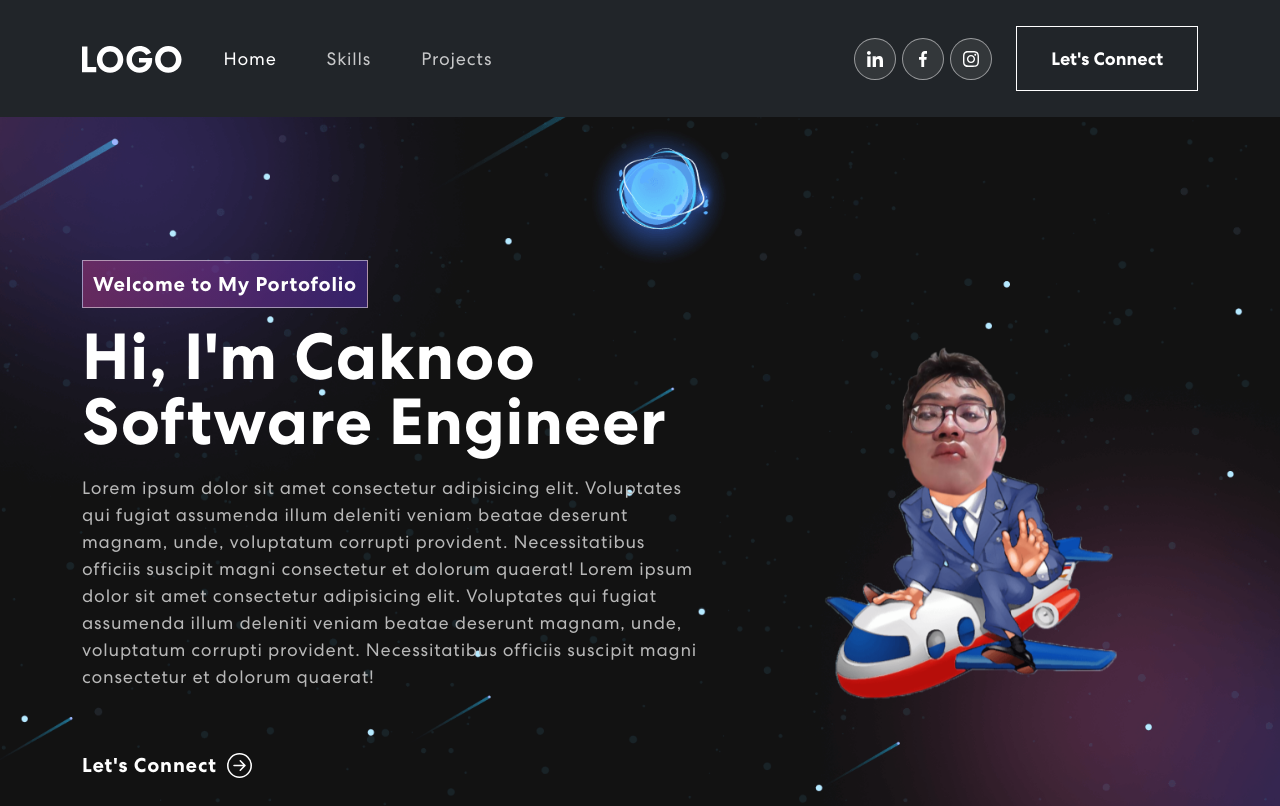
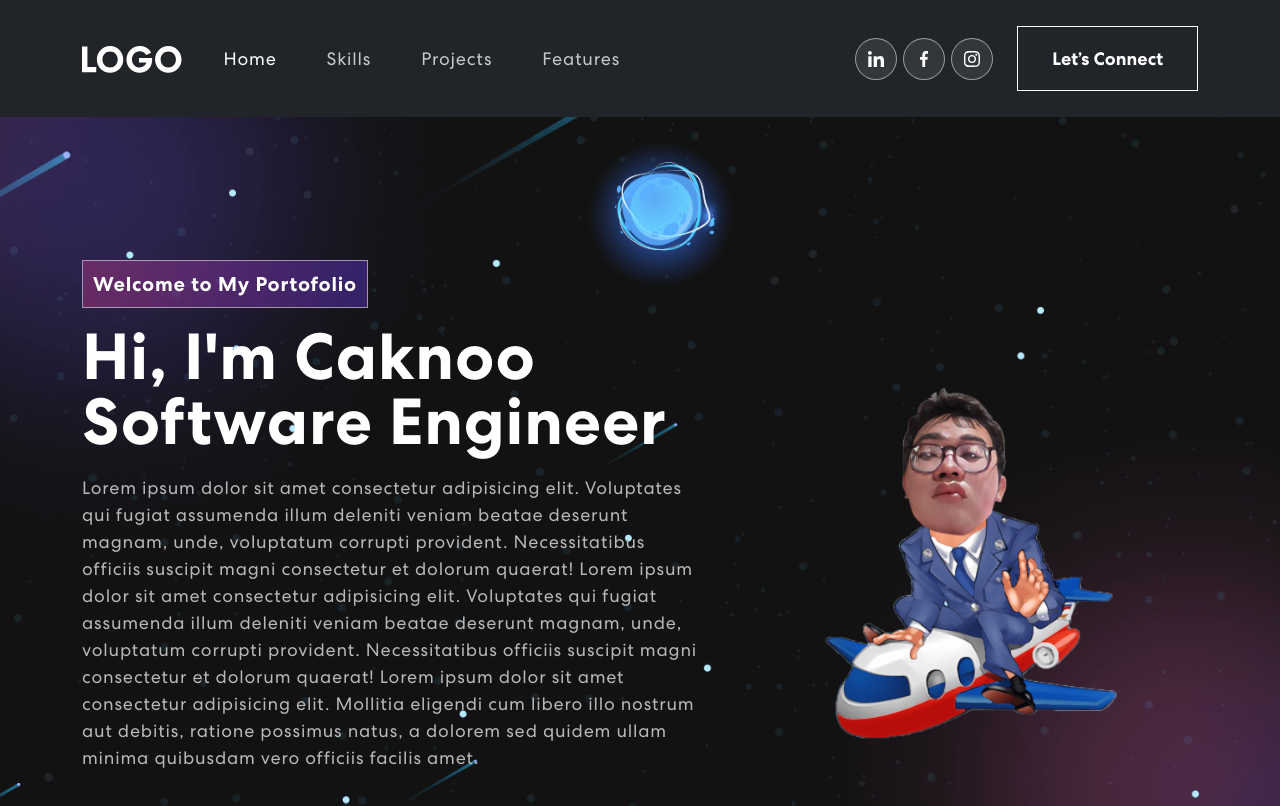
Before and after one commit to Caknoooo/cakno_personal_portofolio, a React (Create React App) app: page / in a window 1280 px wide. Shown: the top 806 px of the page. Built offline with nearby package versions, Linux system fonts and the light colour scheme.

Commit message:
refactor: modified and styling NavBar and Banner

```diff
--- a/src/components/Banner.jsx
+++ b/src/components/Banner.jsx
@@ -4,7 +4,10 @@ import headerImg from "../assets/img/header-img.svg";
 import hero from "../assets/img/hero1.png";
 import hero2 from "../assets/img/hero2.png";
 import hero3 from "../assets/img/hero3.png";
+import TrackVisibility from "react-on-screen";
+import { isVisible } from "@testing-library/user-event/dist/utils";
 import { useState, useEffect } from "react";
+import 'animate.css';
 
 export const Banner = () => {
   const [loopNum, setLoopNum] = useState(0);
@@ -17,6 +20,7 @@ export const Banner = () => {
   const [text, setText] = useState("");
   const [delta, setDelta] = useState(300 - Math.random() * 100);
   const period = 2000;
+  const [index, setIndex] = useState(1);
 
   useEffect(() => {
     let ticker = setInterval(() => {
@@ -38,49 +42,77 @@ export const Banner = () => {
     setText(updateText);
 
     if (isDeleting) {
-      setDelta(prevDelta => prevDelta / 2);
+      setDelta((prevDelta) => prevDelta / 2);
     }
 
     if (!isDeleting && updateText === fullText) {
       setIsDeleting(true);
       setDelta(period);
-    }
-    else if (isDeleting && updateText === '') {
+    } else if (isDeleting && updateText === "") {
       setIsDeleting(false);
       setDelta(500);
+      setIndex(1);
       setLoopNum(loopNum + 1);
     }
-
+    else {
+      setIndex(prevIndex => prevIndex + 1)
+    }
   };
 
   return (
     <section className="banner" id="home">
       <Container>
-        <Row className="align-items-center">
+        <Row className="align-items-center ">
           <Col xs={12} md={6} xl={7}>
+            <TrackVisibility>
+              {({ isVisible }) => (
+                <div
+                  className={
+                    isVisible
+                      ? "animate__animated animate__fadeIn"
+                      : ""
+                  }
+                >
                   <span className="tagline">Welcome to My Portofolio</span>
                   <h1>
                     {`Hi, I'm Caknoo`}
-              <span className="wrap"> { text }</span>
+                    <span className="wrap"> {text}</span>
                   </h1>
                   <p>
                     Lorem ipsum dolor sit amet consectetur adipisicing elit.
                     Voluptates qui fugiat assumenda illum deleniti veniam beatae
                     deserunt magnam, unde, voluptatum corrupti provident.
-              Necessitatibus officiis suscipit magni consectetur et dolorum
-              quaerat! Lorem ipsum dolor sit amet consectetur adipisicing elit.
-              Voluptates qui fugiat assumenda illum deleniti veniam beatae
-              deserunt magnam, unde, voluptatum corrupti provident.
-              Necessitatibus officiis suscipit magni consectetur et dolorum
-              quaerat!
+                    Necessitatibus officiis suscipit magni consectetur et
+                    dolorum quaerat! Lorem ipsum dolor sit amet consectetur
+                    adipisicing elit. Voluptates qui fugiat assumenda illum
+                    deleniti veniam beatae deserunt magnam, unde, voluptatum
+                    corrupti provident. Necessitatibus officiis suscipit magni
+                    consectetur et dolorum quaerat! Lorem ipsum dolor sit amet
+                    consectetur adipisicing elit. Mollitia eligendi cum libero
+                    illo nostrum aut debitis, ratione possimus natus, a dolorem
+                    sed quidem ullam minima quibusdam vero officiis facilis
+                    amet.
                   </p>
                   <button onClick={() => console.log("connect")}>
                     Let's Connect <ArrowRightCircle size={25} />
                   </button>
+                </div>
+              )}
+            </TrackVisibility>
           </Col>
 
           <Col xs={12} md={6} xl={5}>
-            <img src={hero} alt="Header img " />
+            <TrackVisibility>
+              {({ isVisible }) => (
+                <div
+                  className={
+                    isVisible ? "animate__animated animate__zoomIn" : ""
+                  }
+                >
+                  <img src={hero} alt="Header Img" />
+                </div>
+              )}
+            </TrackVisibility>
           </Col>
         </Row>
       </Container>
--- a/src/components/NavBar.jsx
+++ b/src/components/NavBar.jsx
@@ -2,6 +2,8 @@ import Container from "react-bootstrap/Container";
 import Nav from "react-bootstrap/Nav";
 import Navbar from "react-bootstrap/Navbar";
 import { useState, useEffect } from "react";
+// import { HashLink } from "react-router-hash-link";
+// import { BrowserRouter as Router } from "react-router-dom";
 import Logo from "../assets/img/logo.svg";
 import navIcon1 from "../assets/img/nav-icon1.svg";
 import navIcon2 from "../assets/img/nav-icon2.svg";
@@ -29,6 +31,7 @@ export const NavBar = () => {
   }, []);
 
   return (
+
       <Navbar bg="dark" expand="lg" className={scrolled ? "scrolled" : ""}>
         <Container>
           <Navbar.Brand href="#home">
@@ -60,11 +63,24 @@ export const NavBar = () => {
               <Nav.Link
                 href="#projects"
                 className={
-                activeLink === "projects" ? "active navbar-link" : "navbar-link"
+                  activeLink === "projects"
+                    ? "active navbar-link"
+                    : "navbar-link"
                 }
                 onClick={() => onUpdateActiveLink("projects")}
               >
                 Projects
+              </Nav.Link>
+              <Nav.Link
+                href="#features"
+                className={
+                  activeLink === "features"
+                    ? "active navbar-link"
+                    : "navbar-link"
+                }
+                onClick={() => onUpdateActiveLink("features")}
+              >
+                Features
               </Nav.Link>
             </Nav>
 
@@ -80,12 +96,13 @@ export const NavBar = () => {
                   <img src={navIcon3} alt="" />
                 </a>
               </div>
-            <button className="vvd" onClick={() => console.log("connect")}>
-              <span className="">Let's Connect </span>
+              <button className="vvd">
+                <span>Let’s Connect</span>
               </button>
             </span>
           </Navbar.Collapse>
         </Container>
       </Navbar>
+
   );
 };
```
Lines whose indentation alone changed are shown as unchanged.
